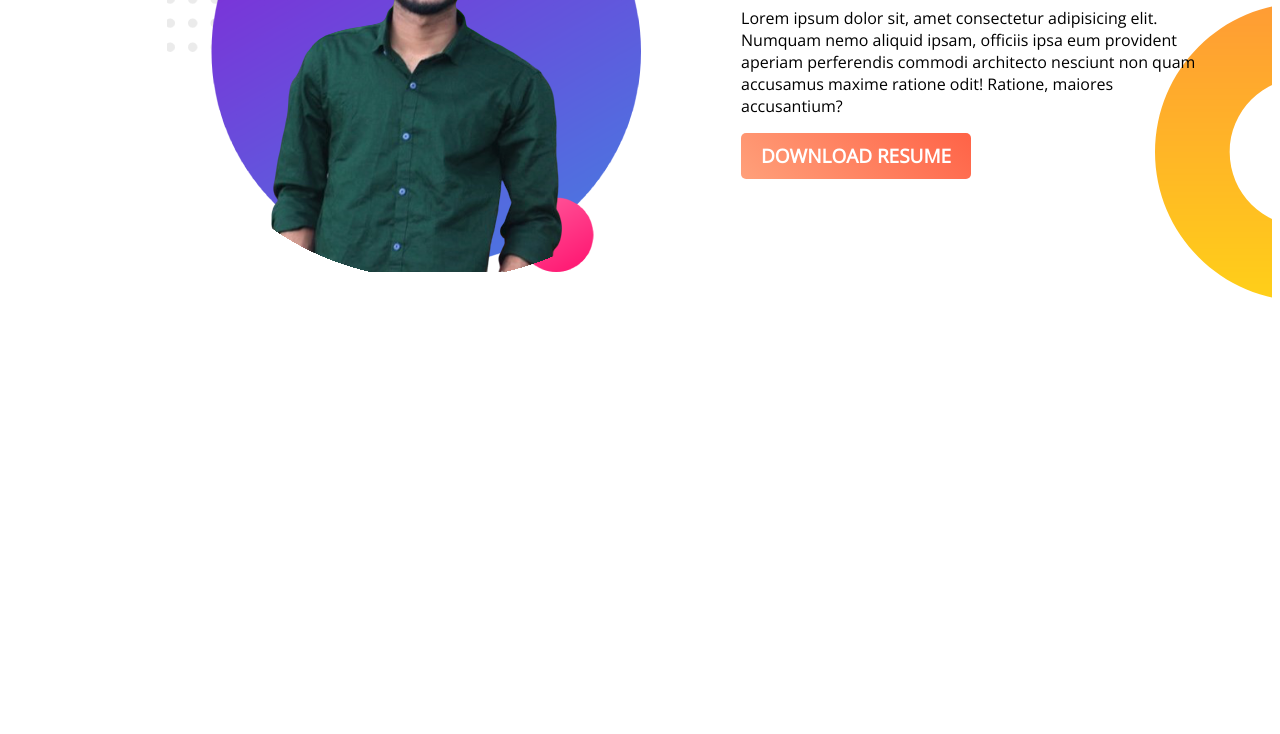
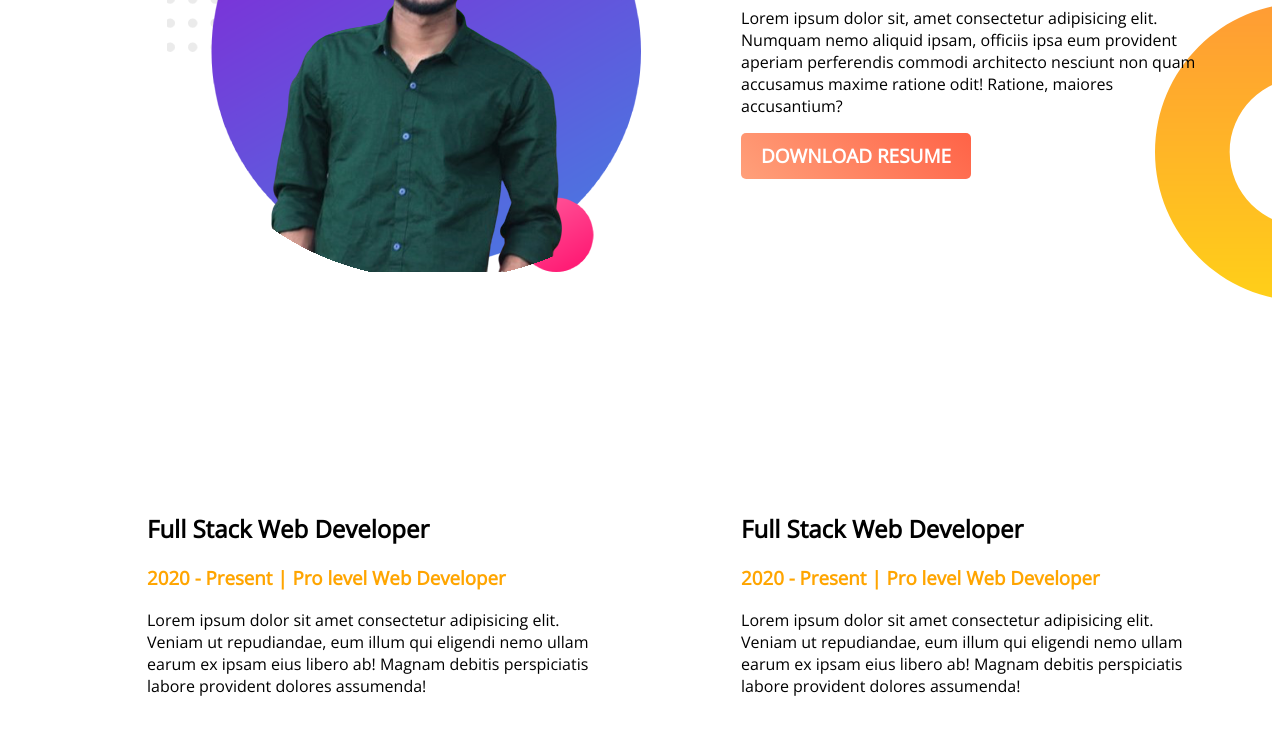
Before and after one commit to Armanhr/Personal-website, a plain HTML site: page index.html in a window 1280 px wide. Shown: the part 876-1610 px from the top of the page. Before the commit the page ends 1376 px from the top, so only its background shows below. Drawn offline with nearby package versions, Linux system fonts and the light colour scheme.

Commit message:
experience area added

```diff
--- a/index.html
+++ b/index.html
@@ -15,7 +15,7 @@
 <section class="top-banner">
      <div class="half-width">
         <h1>Welcome To </h1>
-        <h1> <span class="name-marked">Arman HR'S </span>  Website </h1>
+        <h1> <span class="orange-highlight">Arman HR'S </span>  Website </h1>
         <h3>Professional Web Developer</h3>
         <p>This is Arman Hr, I am working as a professional web developer for a very long time as I have completed more thatn 200+ projects in last two years also I am working as a shopify specialist on internationl market place also training so many people to make their six digit income trough online. </p>
         <a class="link-button" target="_blank" href="facebook.com/hrarman00">Add me </a>
@@ -37,6 +37,21 @@
             </div>
    </section>
 
+<section class="exp-area">
+    <div class="half-width">
+        <h2>Full Stack Web Developer</h2>
+        <h3 class="orange-highlight">2020 - Present | Pro level Web Developer </h3>
+        <p>Lorem ipsum dolor sit amet consectetur adipisicing elit. Veniam ut repudiandae, eum illum qui eligendi nemo ullam earum ex ipsam eius libero ab! Magnam debitis perspiciatis labore provident dolores assumenda!</p>
+    </div>
+    <div class="half-width">
+        <h2>Full Stack Web Developer</h2>
+        <h3 class="orange-highlight">2020 - Present | Pro level Web Developer </h3>
+        <p>Lorem ipsum dolor sit amet consectetur adipisicing elit. Veniam ut repudiandae, eum illum qui eligendi nemo ullam earum ex ipsam eius libero ab! Magnam debitis perspiciatis labore provident dolores assumenda!</p>
+    </div>
+
+
+</section>
+
 </div>
 </body>
 </html>
--- a/style.css
+++ b/style.css
@@ -15,11 +15,11 @@ section {
 h1 {
     font-size: 50px;;
 }
-.name-marked {
+.orange-highlight {
     color: orange;
 }
 
-.half-width h1, h3, p{
+.half-width h1, h2, h3, p{
     padding-left: 10%;
 }
 
```
